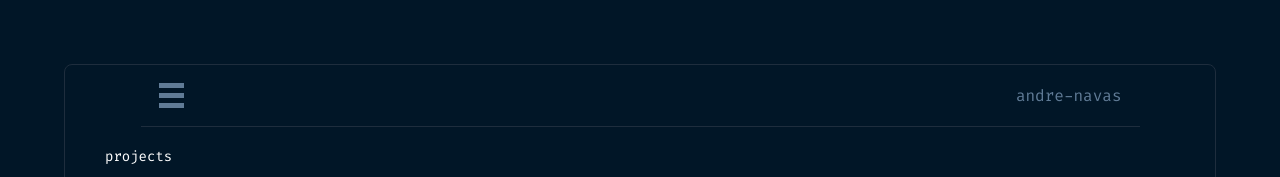
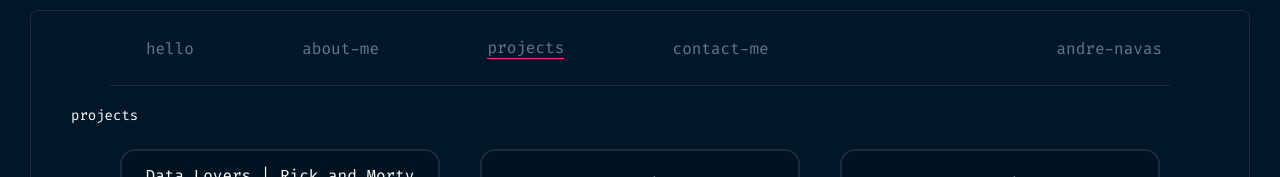
Before and after one commit to andrenavas/portfolio, a React (Vite) app: page /projects in a window 1280 px wide. Shown: the top 177 px of the page. Built offline with nearby package versions, Linux system fonts and the light colour scheme.

Commit message:
UPDATE: Nav styles change depending on desktop or mobile view

```diff
--- a/src/components/CardProject.css
+++ b/src/components/CardProject.css
@@ -1,5 +1,5 @@
 .container-card-project {
-  width: 340px;
+  width: 320px;
   height: 400px;
   background-color: #011221;
   display: flex;
--- a/src/components/Cards.tsx
+++ b/src/components/Cards.tsx
@@ -15,7 +15,7 @@ const Cards: React.FC<CardsProps> = ({ technology }) => {
         <div className='container-card'>
             <span className='title-card'>{technology.name}</span>
             {/* <figure className='container-img'> */}
-                <img className='logo-tech' src={technology.image} alt='technologies logo' />
+            <img className='logo-tech' src={technology.image} alt='technologies logo' />
             {/* </figure> */}
         </div>
     )
--- a/src/components/Navbar.css
+++ b/src/components/Navbar.css
@@ -1,4 +1,4 @@
-.container-nav{
+.container-mobile, .container-desktop{
   width: 90%;
   margin: 0 auto;
   justify-content: space-between;
@@ -8,10 +8,30 @@
   border-bottom: 1px solid #1E2D3D;
 }
 
+.container-desktop{
+  padding: 0.8rem;
+}
+.desktop-menu {
+  width: 65%;
+  display: flex;
+  justify-content: space-between;
+  align-items: center;
+  padding: 1.8rem;
+}
+
+.desktop-menu a {
+  color: #607B96;
+  font-size: 16px;
+  text-decoration: none;
+  margin: 0 10px; /* Espacio entre elementos del menú */
+}
+
+
 .title-nav {
   color: #607B96;
   font-size: 16px;
 }
+
 /* Position and sizing of burger button */
 .bm-burger-button {
   position: relative;
@@ -87,6 +107,10 @@ a :hover, :active{
   color: #607B96;
 }
 
+.link:hover{
+  color: white;
+}
+
 /* Individual item */
 .bm-item {
   display: inline-block;
@@ -97,3 +121,15 @@ a :hover, :active{
   /* background: rgba(0, 0, 0, 0.3); */
   background: black;
 }
+
+.active-link {
+  color: #abbaca;
+  border-bottom: 1px solid #FF2599;
+}
+
+@media (max-width:750px) {
+  .active-link {
+    color: #FF2599;
+    border-bottom: none;
+  }
+}
--- a/src/components/Navbar.tsx
+++ b/src/components/Navbar.tsx
@@ -1,16 +1,44 @@
-import { slide as Menu } from 'react-burger-menu';
+import { slide as Menu } from 'react-burger-menu'
 import './Navbar.css'
-import { Link } from 'react-router-dom';
+import { Link } from 'react-router-dom'
+import { useState, useEffect } from 'react'
+import { useLocation } from 'react-router-dom'
 
 const Navbar: React.FC = () => {
+  const [isMobile, setIsMobile] = useState<boolean>(window.innerWidth <= 767);
+  const location = useLocation();
+  const isLinkActive = (path: string) => {
+    return location.pathname === path;
+  };
+
+  useEffect(() => {
+    const handleResize = () => {
+      setIsMobile(window.innerWidth <= 767);
+    };
+
+    window.addEventListener('resize', handleResize);
+    return () => {
+      window.removeEventListener('resize', handleResize);
+    };
+  }, []);
   return (
-    <div className='container-nav'>
-      <Menu width={'90%'} isOpen={false}>
-        <Link to="/">hello</Link>
-        <Link to="/about">about-me</Link>
-        <Link to="/projects">projects</Link>
-        <Link to="/contact">contact-me</Link>
-      </Menu>
+    <div className={isMobile ? 'container-mobile' : 'container-desktop'}>
+      {isMobile ? (
+        <Menu width={'90%'} isOpen={false}>
+          <Link to="/" className={isLinkActive('/') ? 'active-link' : ''}>hello</Link>
+          <Link to="/about" className={isLinkActive('/about') ? 'active-link' : ''}>about-me</Link>
+          <Link to="/projects" className={isLinkActive('/projects') ? 'active-link' : ''}>projects</Link>
+          <Link to="/contact" className={isLinkActive('/contact') ? 'active-link' : ''}>contact-me</Link>
+        </Menu>
+      ) : (
+        <div className='desktop-menu'>
+          <Link to="/" className={`link ${isLinkActive('/') ? 'active-link' : ''}`}>hello</Link>
+          <Link to="/about" className={`link ${isLinkActive('/about') ? 'active-link' : ''}`}>about-me</Link>
+          <Link to="/projects" className={`link ${isLinkActive('/projects') ? 'active-link' : ''}`}>projects</Link>
+          <Link to="/contact" className={`link ${isLinkActive('/contact') ? 'active-link' : ''}`}>contact-me</Link>
+
+        </div>
+      )}
       <div className='container-title-nav'>
         <span className='title-nav'>andre-navas</span>
       </div>
--- a/src/views/About.css
+++ b/src/views/About.css
@@ -2,7 +2,7 @@
   border-radius: 8px;
   border: 1px solid #1E2D3D;
   /* background: #011627; */
-  margin: 3%;
+  margin: 10px 30px;
 }
 
 .about-header,
--- a/src/views/Projects.css
+++ b/src/views/Projects.css
@@ -7,7 +7,7 @@
 .container-projects-view {
   border-radius: 8px;
   border: 1px solid #1E2D3D;
-  margin: 5%;
+  margin: 10px;
   color: #FFFF;
 }
 
@@ -24,3 +24,9 @@ button:hover, button:focus {
   border-color: var(--hover);
   color: #fff;
 }
+
+@media (min-width: 750px){
+  .container-projects-view{
+    margin: 10px 30px;
+  }
+}
```
